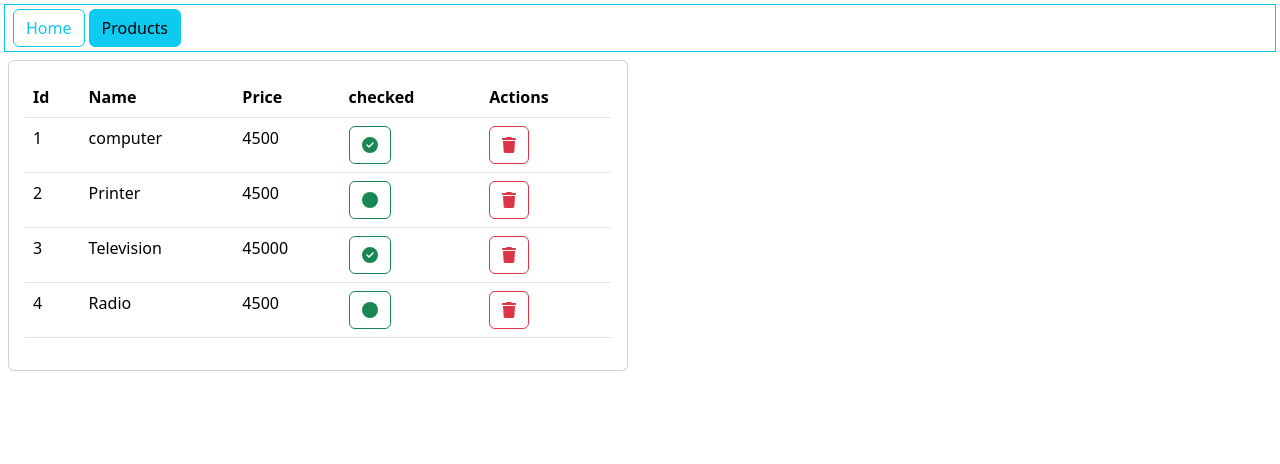
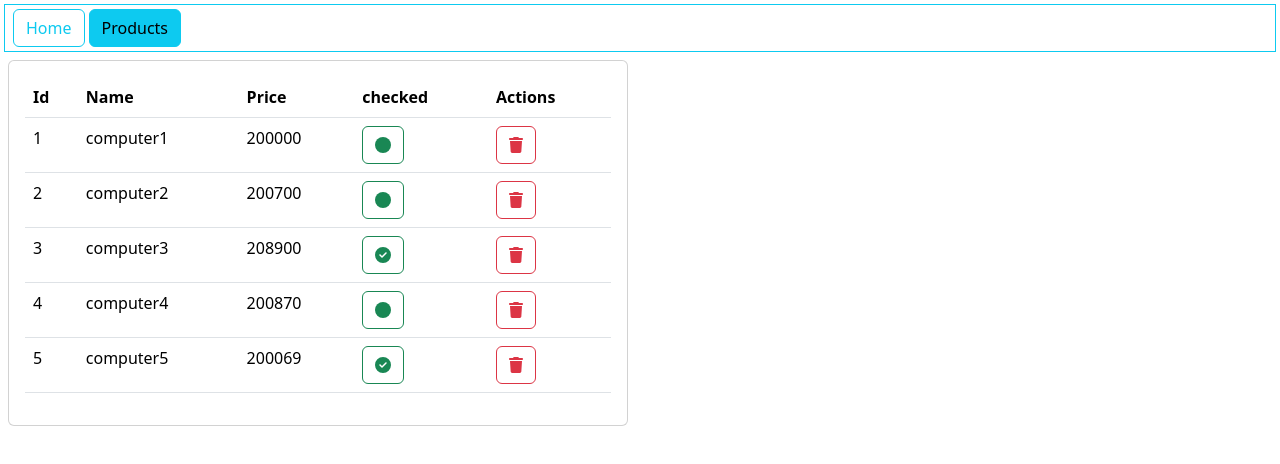
Before and after one commit to zoulou421/products-crud-jsonserver-app-axios, a React (Create React App) app: page /products in a window 1280 px wide. Shown: the top 464 px of the page. Built offline with nearby package versions, Linux system fonts and the light colour scheme; data requests are answered from the project's data file.

Commit message:
added: axios none structured code

```diff
--- a/package.json
+++ b/package.json
@@ -9,6 +9,7 @@
     "@testing-library/jest-dom": "^5.17.0",
     "@testing-library/react": "^13.4.0",
     "@testing-library/user-event": "^13.5.0",
+    "axios": "^1.6.5",
     "bootstrap": "^5.3.2",
     "react": "^18.2.0",
     "react-dom": "^18.2.0",
--- a/src/components/Products.js
+++ b/src/components/Products.js
@@ -1,21 +1,38 @@
 import { faCheckCircle, faCircle, faTrash } from '@fortawesome/free-solid-svg-icons';
 import { FontAwesomeIcon } from '@fortawesome/react-fontawesome';
-import React, { useState } from 'react'
+import axios from 'axios';
+import React, { useEffect, useState } from 'react'
 
 export default function Products() {
     const [products, setProducts] = useState([
-        { id: 1, name: "computer", price: 4500, checked: true },
-        { id: 2, name: "Printer", price: 4500, checked: false },
-        { id: 3, name: "Television", price: 45000, checked: true },
-        { id: 4, name: "Radio", price: 4500, checked: false }
+        /* { id: 1, name: "computer", price: 4500, checked: true },
+         { id: 2, name: "Printer", price: 4500, checked: false },
+         { id: 3, name: "Television", price: 45000, checked: true },
+         { id: 4, name: "Radio", price: 4500, checked: false }*/
     ])
+    useEffect(() => {
+        handleGetProduct()
+    }, []);
+
+    const handleGetProduct = () => {
+        axios.get("http://localhost:7000/products")
+            .then(resp => {
+                const products = resp.data;
+                setProducts(products);
+            })
+            .catch(err => {
+                console.log(err);
+            })
+
+    }
+
     const handleDeleteProduct = (product) => {
-        const newProducts = products.filter(p => p.id != product.id);
+        const newProducts = products.filter(p => p.id !== product.id);
         setProducts(newProducts);
     }
     const handleCheckProduct = (product) => {
         const newProducts = products.map(p => {
-            if (p.id == product.id) {
+            if (p.id === product.id) {
                 p.checked = !p.checked;
             }
             return p;
```
Also changed, not shown: 1 other file (tests, documents, lock files or other folders).
